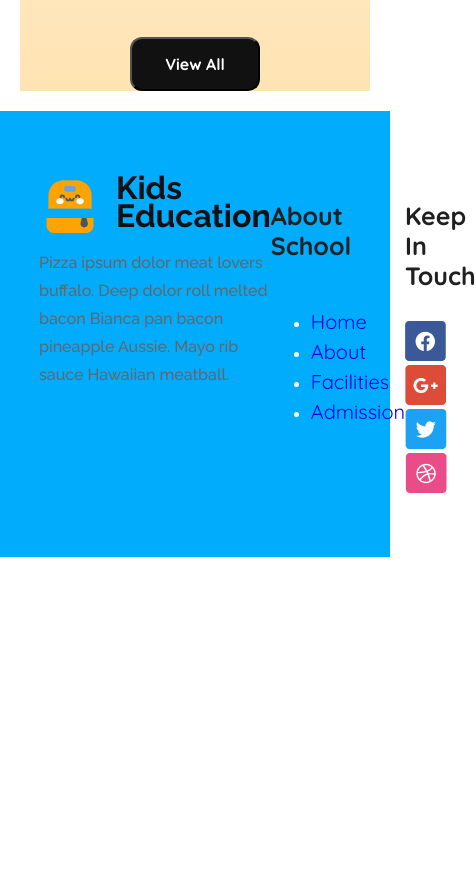
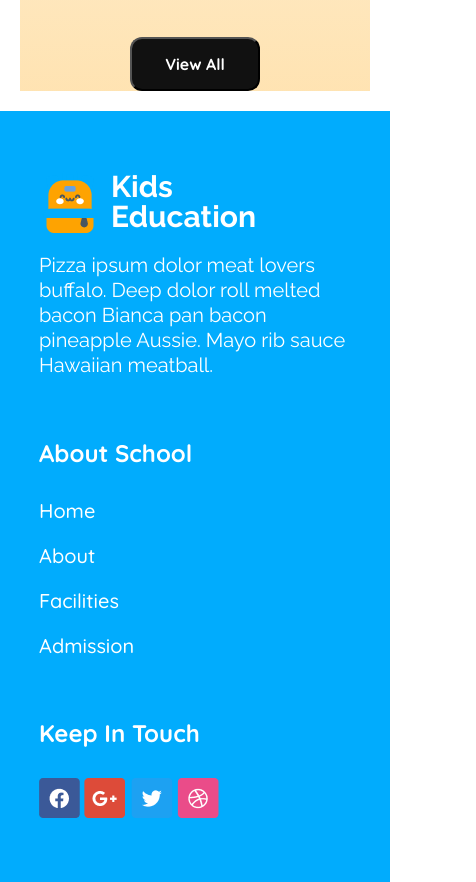
Before and after one commit to islamfakrul/PH-Assignment-2, a plain HTML site: page index.html in a window 390 px wide. Shown: the part 3406-4288 px from the top of the page, 476 px wide, since content can reach past the window. Before the commit the page ends 3963 px from the top, so only its background shows below. Drawn offline with Linux system fonts and the light colour scheme.

Commit message:
Upto Footer Section & Responsive

```diff
--- a/style.css
+++ b/style.css
@@ -49,6 +49,15 @@ a, button {
     font-size: 20px;
     line-height: 30px;
     font-family: "Quicksand";
+}
+
+ul {
+    margin: 0px;
+    padding: 0px;
+}
+
+ul li {
+    list-style: none;
 }
 
 
@@ -526,7 +535,7 @@ nav button {
 }
 
 
-
+/* --- Footer Section Styles --- */
 .footer-container {
     background: rgb(1, 172, 253);
     color: #fff;
@@ -538,9 +547,22 @@ nav button {
     justify-content: space-between;
 }
 
+.footer-column-one {
+    padding: 0px 100px 0px 0px;
+}
+
+.footer-column-one p {
+    color: rgb(255, 255, 255);
+    font-size: 20px;
+    font-weight: 400;
+    line-height: 25px;
+}
+
 .footer-logo {
     display: flex;
     cursor: pointer;
+    gap: 10px;
+    align-items: center;
 }
 
 .footer-logo img {
@@ -548,10 +570,45 @@ nav button {
     height: 62px;
 }
 
-.footer-logo p {
-    font-size: 32px;
+.footer-logo .footer-logo-text {
+    color: rgb(255, 255, 255);
+    font-size: 30px;
     font-weight: 700;
-    margin: 0px 0px 0px 15px;
-    align-self: center;
-    color: rgb(17, 17, 17)
+    line-height: 30px;
+    margin: 0px;
 }
+
+.footer-column-two h3 {
+    padding: 0px 0px 30px 0px;
+    color: rgb(255, 255, 255);
+    font-size: 24px;
+    font-weight: 700;
+    line-height: 30px;
+}
+
+.footer-column-two ul li a {
+    color: rgb(255, 255, 255);font-size: 20px;
+    font-weight: 500;line-height: 25px;
+    padding: 0px 0px 20px 0px;
+    display: block;
+}
+
+.footer-column-three h3 {
+    padding: 0px 0px 30px 0px;
+    color: rgb(255, 255, 255);
+    font-size: 24px;
+    font-weight: 700;
+    line-height: 30px;
+}
+
+
+/* --- Footer Section Responsive Styles --- */
+@media (max-width: 768px) {
+    .footer-section {
+        display: block;
+    }
+
+    .footer-column-one, .footer-column-two {
+        padding: 0px 0px 40px 0px;
+    }
+}
```
